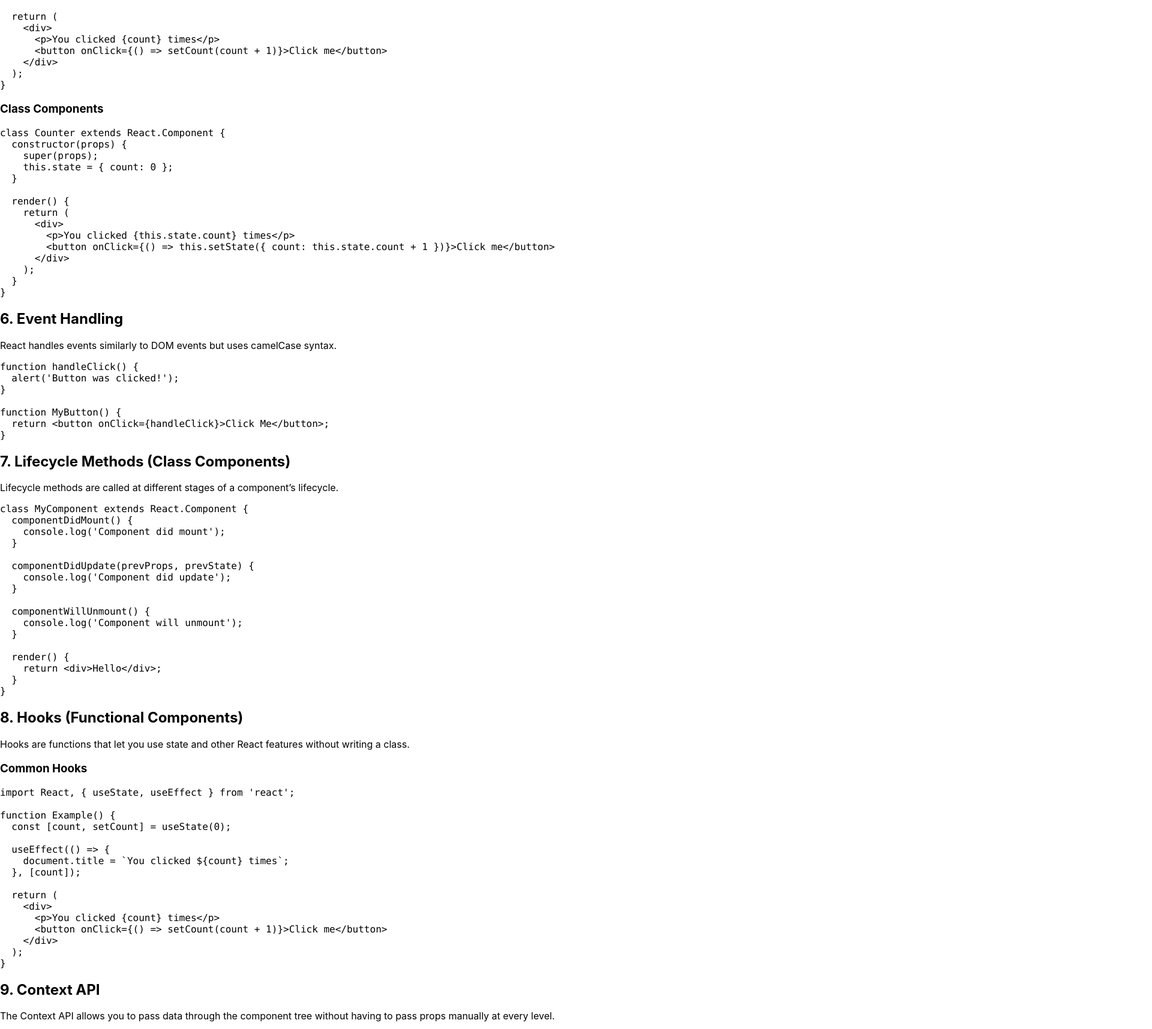
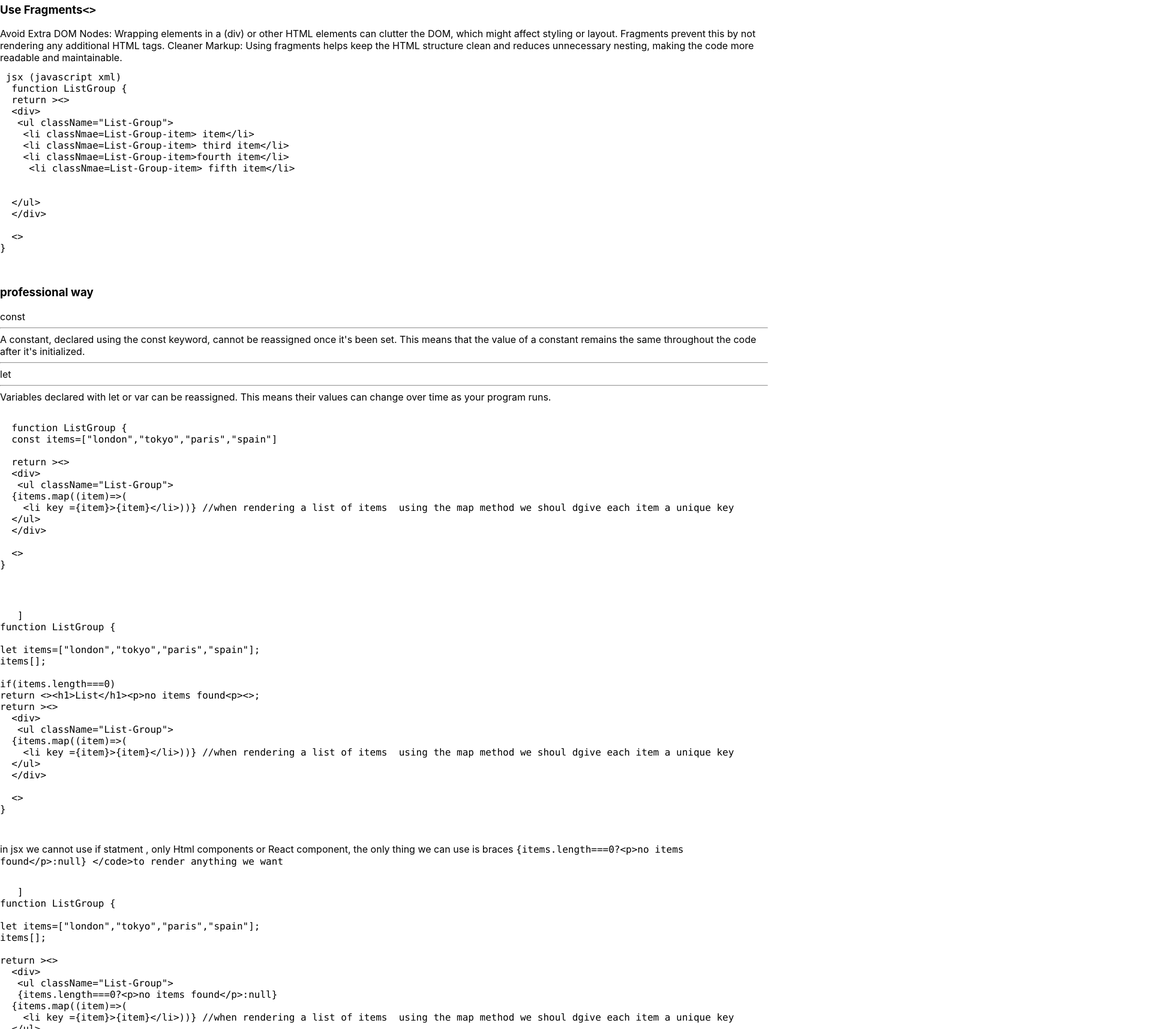
Before and after one commit to keekz1/selfRevision-, a React (Create React App) app: page /react-overview in a window 1280 px wide. Shown: the part 1084-2800 px from the top of the page at 60% size, 1920 px wide, since content can reach past the window. Built offline with nearby package versions, Linux system fonts and the light colour scheme.

Commit message:
Add deploy script and update homepage

```diff
--- a/src/App.js
+++ b/src/App.js
@@ -9,7 +9,6 @@ function App() {
   const [sections, setSections] = useState({
     Python: [],
     Java: [],
-    TypeScript: [],
 
   });
   const [currentSection, setCurrentSection] = useState('Python');
--- a/src/component/NoteEditor.js
+++ b/src/component/NoteEditor.js
@@ -1,8 +1,9 @@
 // src/components/NoteEditor.js
 import React, { useState } from 'react';
 
-const NoteEditor = ({ addNote }) => {
-  const [content, setContent] = useState('');
+const NoteEditor = ({ addNote }) => {//This is the name of the component.
+  //This is destructuring the addNote prop, which is passed into the NoteEditor component. addNote is a function that the component can call to add a note.
+  const [content, setContent] = useState(''); //
 
   // Handle content change in the textarea
   const handleChange = (event) => {
--- a/src/component/ReactOverview.js
+++ b/src/component/ReactOverview.js
@@ -21,6 +21,7 @@ const ReactOverview = () => (
       </p>
 
       <h3>Functional Components</h3>
+      Functional component is just a simple javascript function; it accepts the data in the form of props and returns the react element.
       <pre>
         <code>{`function Welcome(props) {
   return <h1>Hello, {props.name}</h1>;
@@ -46,7 +47,8 @@ const ReactOverview = () => (
         <code>{`const element = <h1>Hello, world!</h1>;`}</code>
       </pre>
     </div>
-
+    <h2>React Dom</h2>
+    ReactDOM is the interface between React and the DOM, responsible for rendering and updating components efficiently. It leverages the Virtual DOM to minimize direct DOM manipulations, ensuring high performance and smooth updates. With newer versions of React, ReactDOM is evolving to support more advanced rendering techniques, making it an essential part of React's architecture.
     <div className="section">
       <h2>4. Props</h2>
       <p>
@@ -60,7 +62,206 @@ const ReactOverview = () => (
 <Greeting name="Alice" />`}</code>
       </pre>
     </div>
+    <h2>Creating a ListGroup Component</h2>
+    <h3>Use Fragments<code>{'<>'}</code></h3>
+Avoid Extra DOM Nodes:
 
+Wrapping elements in a (div) or other HTML elements can clutter the DOM, which might affect styling or layout. Fragments prevent this by not rendering any additional HTML tags.
+Cleaner Markup:
+
+Using fragments helps keep the HTML structure clean and reduces unnecessary nesting, making the code more readable and maintainable.
+    <pre>
+    <code>{` jsx (javascript xml)
+  function ListGroup {
+  return ><>
+  <div>
+   <ul className="List-Group">
+    <li classNmae=List-Group-item> item</li>
+    <li classNmae=List-Group-item> third item</li>
+    <li classNmae=List-Group-item>fourth item</li>
+     <li classNmae=List-Group-item> fifth item</li>
+
+
+  </ul>
+  </div>
+
+  <>
+}
+
+`}</code>       </pre>
+
+
+
+<h3> professional way </h3>
+const <hr></hr> A constant, declared using the const keyword, cannot be reassigned once it's been set. This means that the value of a constant remains the same throughout the code after it's initialized.
+<hr></hr>
+let
+<hr></hr>Variables declared with let or var can be reassigned. This means their values can change over time as your program runs.
+ <pre>
+    <code>{`
+  function ListGroup {
+  const items=["london","tokyo","paris","spain"]
+
+  return ><>
+  <div>
+   <ul className="List-Group">
+  {items.map((item)=>(
+    <li key ={item}>{item}</li>))} //when rendering a list of items  using the map method we shoul dgive each item a unique key
+  </ul>
+  </div>
+
+  <>
+}
+
+`}</code>       </pre>
+ <pre>
+    <code>{`
+   ]
+function ListGroup {
+
+let items=["london","tokyo","paris","spain"];
+items[];
+
+if(items.length===0)
+return <><h1>List</h1><p>no items found<p><>;
+return ><>
+  <div>
+   <ul className="List-Group">
+  {items.map((item)=>(
+    <li key ={item}>{item}</li>))} //when rendering a list of items  using the map method we shoul dgive each item a unique key
+  </ul>
+  </div>
+
+  <>
+}
+
+`}</code>       </pre>
+in jsx we cannot use if statment , only Html components or React component, the only thing we can use is braces <code>{'{items.length===0?<p>no items found</p>:null} </code>to render anything we want '}</code>
+<pre>
+    <code>{`
+   ]
+function ListGroup {
+
+let items=["london","tokyo","paris","spain"];
+items[];
+
+return ><>
+  <div>
+   <ul className="List-Group">
+   {items.length===0?<p>no items found</p>:null}
+  {items.map((item)=>(
+    <li key ={item}>{item}</li>))} //when rendering a list of items  using the map method we shoul dgive each item a unique key
+  </ul>
+  </div>
+
+  <>
+}
+`}</code></pre>
+<pre>
+    <code>{`
+   ]
+function ListGroup {
+
+let items=["london","tokyo","paris","spain"];
+items[];
+
+const getMessage= ()=> { return items.length===0?<p>no items found</p>:null
+}
+
+
+return ><>
+  <div>
+  {getMessage(1)}
+   <ul className="List-Group">
+ /when rendering a list of items  using the map method we shoul dgive each item a unique key
+  </ul>
+
+ </div>
+  <>
+}
+
+
+function ListGroup {
+
+let items=["london","tokyo","paris","spain"];
+
+return ><>
+  <div>
+   <ul className="List-Group">
+   {items.length===0? && <p>no items found</p>}
+  {items.map((item)=>(
+    <li className="List-group-item" key={item} onClick={()=> console.log('clicked')}>{item}</li>))} //when rendering a list of items  using the map method we shoul dgive each item a unique key
+  </ul>
+  </div>
+
+  <>
+}
+
+
+function ListGroup {
+
+let items=["london","tokyo","paris","spain"];
+
+return ><>
+  <div>
+   <ul className="List-Group">
+   {items.length===0? && <p>no items found</p>}
+  {items.map((item)=>(
+    <li className="List-group-item" key={item} onClick={()=> console.log(item)}>{item}</li>))}// in order to show th eitem clicked in the console we logged item to it
+
+   </ul>
+  </div>
+  <>
+}-----------------
+return ><>
+  <div>
+   <ul className="List-Group">
+   {items.length===0? && <p>no items found</p>}
+  {items.map((item,index)=>(
+    <li className="List-group-item" key={item} onClick={()=> console.log(item,index)}>{item}</li>))}// in order to show th eitem clicked in the console and number them in order
+
+   </ul>
+  </div>
+  <>
+}
+  return ><>
+  <div>
+   <ul className="List-Group">
+   {items.length===0? && <p>no items found</p>}
+  {items.map((item,index)=>(
+    <li className="List-group-item" key={item} onClick={(event)=> console.log(event)}>{item}</li>))}// by passing the event parameter you'll be abole to view the event details
+
+   </ul>
+  </div>
+  <>
+
+
+import { useState } from "react"
+import { MouseEvent } from "react";
+function ListGroup {
+
+let items=["london","tokyo","paris","spain"];
+
+
+//Hook
+const [selctedIndex , setSelectedIndex]=useState(-1);
+
+
+//event Handler
+const handleClick = (event : MouseEvent)=> console.log(event)
+
+return ><>
+  <div>
+   <ul className="List-Group">
+   {items.length===0? && <p>no items found</p>}
+  {items.map((item)=>(
+    <li className={selectedIndex===index ? "list-group-item active" : "list-group-item} key={item} onClick={()=>{setSelectedIndex(index);}}// in order to show th eitem clicked in the console we logged item to it
+
+   </ul>
+  </div>
+  <>
+}
+`}</code></pre>
     <div className="section">
       <h2>5. State</h2>
       <p>
```
